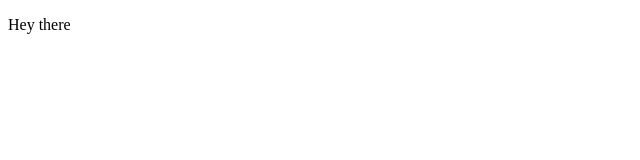
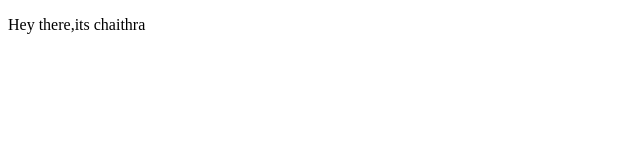
Before and after one commit to yehitsmee/yehitsmee.github.io, a plain HTML site: page index.html in a window 1280 px wide. Shown: the full height of the page, 0-640 px from the left. Drawn offline with Linux system fonts and the light colour scheme.

Commit message:
Update index.html

```diff
--- a/index.html
+++ b/index.html
@@ -6,6 +6,6 @@
 </head>
 <body>
 
-	<p>Hey there</p>
+	<p>Hey there,its chaithra</p>
 </body>
 </html>
```
